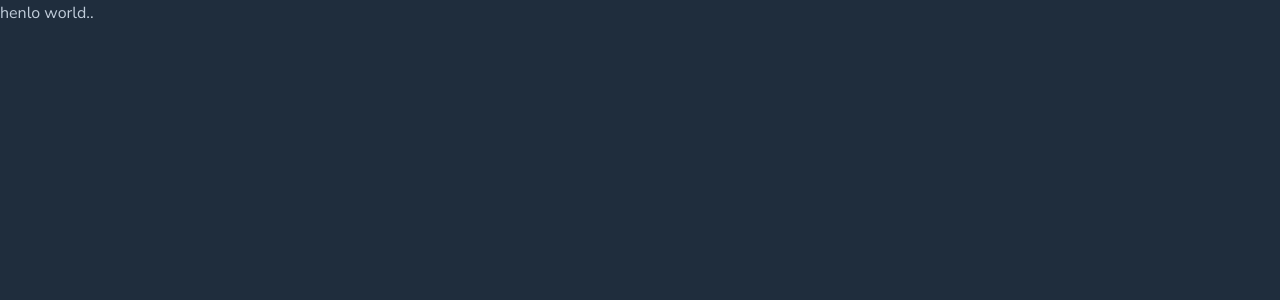
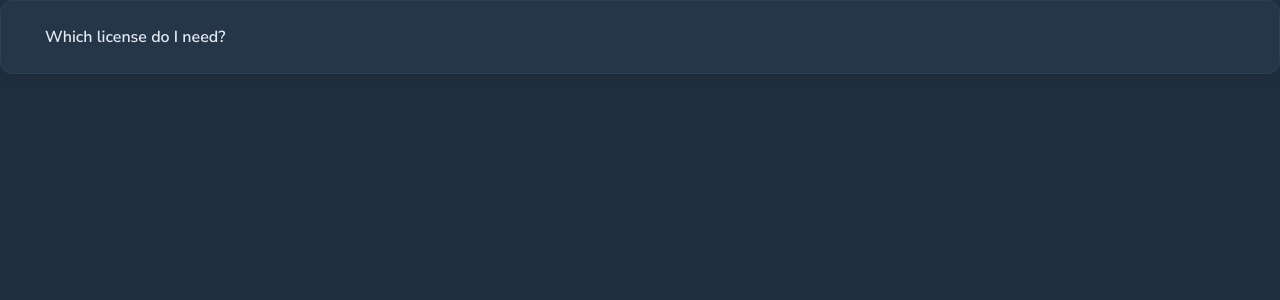
Before and after one commit to plabradorjr/pancho-dot-lol, a React (Create React App) app: page / in a window 1280 px wide. Shown: the top 300 px of the page. Built offline with nearby package versions, Linux system fonts and the light colour scheme.

Commit message:
added cupcat pic

```diff
--- a/src/pages/Home.js
+++ b/src/pages/Home.js
@@ -1,10 +1,20 @@
 import React, { Component } from 'react'
 
 export default class Home extends Component {
-  render() {
-    return (
-        <div>henlo world..
+
+
+    render() {
+        return (
+            <div className="card">
+            <div className="card-header py-4" id="heading-2-1" data-toggle="collapse" role="button" data-target="#collapse-2-1" aria-expanded="false" aria-controls="collapse-2-1">
+                <h6 className="mb-0"><i data-feather="file" className="mr-3"></i>Which license do I need?</h6>
+            </div>
+            <div id="collapse-2-1" className="collapse" aria-labelledby="heading-2-1" data-parent="#accordion-2">
+                <div className="card-body">
+                    <p>Anim pariatur cliche reprehenderit, enim eiusmod high life accusamus terry richardson ad squid. 3 wolf moon officia aute, non cupidatat skateboard dolor brunch. Food truck quinoa nesciunt laborum eiusmod. Brunch 3 wolf moon tempor, sunt aliqua put a bird on it squid single-origin coffee nulla assumenda shoreditch et.</p>
+                </div>
+            </div>
         </div>
-    )
-  }
+        )
+    }
 }
```
Also changed, not shown: src/assets/cupcat.png (added).
